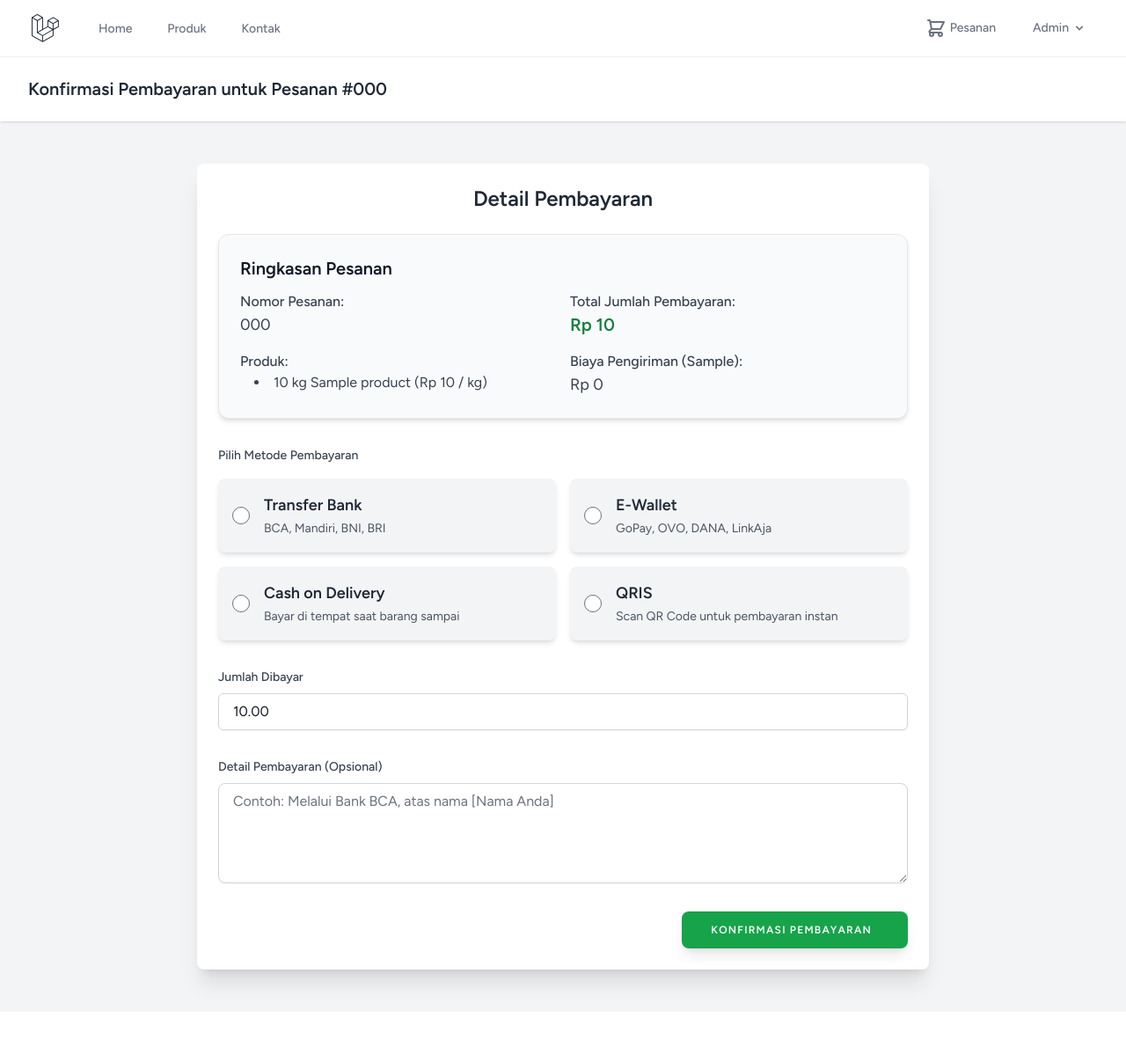
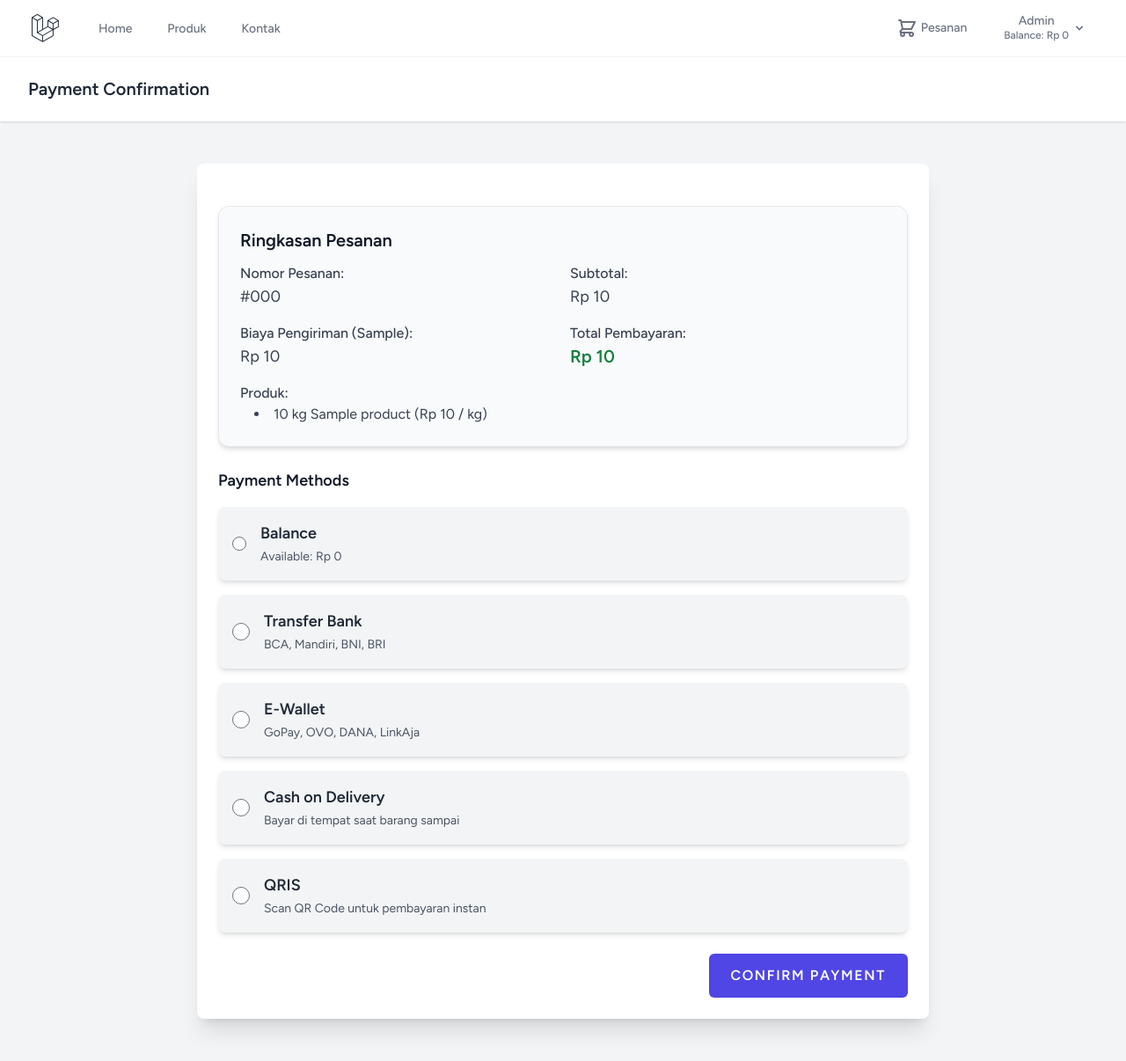
Before and after one commit to Xannydayo/Sayur-id_laravel, a Laravel app: page /payment/1 in a window 1280 px wide. Shown: the whole page at 88% size. Before the commit the page ends 1138 px from the top, so only its background shows below. Run offline with Laravel 10, Linux system fonts and the light colour scheme; a user stored in the database is signed in; data comes from the database, SQL or seed files in the repository; tables that the repository leaves empty hold one stand-in row (values such as "Sample post"); style sheets or scripts are compiled from the project's sources; parts of the project's set-up code (start-up, migrations or seed data) failed here and were passed over.

Commit message:
tambah fitur balance user

```diff
--- a/app/Http/Controllers/PaymentController.php
+++ b/app/Http/Controllers/PaymentController.php
@@ -6,12 +6,51 @@
 use App\Models\Payment;
 use Illuminate\Http\Request;
 use Barryvdh\DomPDF\Facade\Pdf;
+use Illuminate\Support\Facades\Auth;
 
 class PaymentController extends Controller
 {
     public function index(Order $order)
     {
-        return view('payments.create', compact('order'));
+        if ($order->user_id !== Auth::id()) {
+            abort(403);
+        }
+
+        return view('payment.index', compact('order'));
+    }
+
+    public function process(Request $request, Order $order)
+    {
+        if ($order->user_id !== Auth::id()) {
+            abort(403);
+        }
+
+        $request->validate([
+            'payment_method' => 'required|in:balance,bank_transfer,credit_card',
+        ]);
+
+        if ($request->payment_method === 'balance') {
+            $user = Auth::user();
+
+            if ($user->balance < $order->total_amount) {
+                return back()->with('error', 'Insufficient balance');
+            }
+
+            // Deduct balance
+            $user->balance -= $order->total_amount;
+            $user->save();
+
+            // Update order status
+            $order->payment_method = 'balance';
+            $order->payment_status = 'paid';
+            $order->status = 'processing';
+            $order->save();
+
+            return redirect()->route('orders.show', $order)->with('success', 'Payment successful using balance');
+        }
+
+        // Handle other payment methods
+        // ... existing code for other payment methods ...
     }
 
     public function store(Request $request)
--- a/resources/views/layouts/navigation.blade.php
+++ b/resources/views/layouts/navigation.blade.php
@@ -38,7 +38,10 @@
                 <x-dropdown align="right" width="48">
                     <x-slot name="trigger">
                         <button class="inline-flex items-center px-3 py-2 border border-transparent text-sm leading-4 font-medium rounded-md text-gray-500 dark:text-gray-400 bg-white dark:bg-gray-800 hover:text-gray-700 dark:hover:text-gray-300 focus:outline-none transition ease-in-out duration-150">
-                            <div>{{ Auth::user()->name }}</div>
+                            <div>
+                                <div>{{ Auth::user()->name }}</div>
+                                <div class="text-xs text-gray-500">Balance: Rp {{ number_format(Auth::user()->balance, 0, ',', '.') }}</div>
+                            </div>
 
                             <div class="ml-1">
                                 <svg class="fill-current h-4 w-4" xmlns="http://www.w3.org/2000/svg" viewBox="0 0 20 20">
@@ -55,6 +58,10 @@
 
                         <x-dropdown-link :href="route('wishlist.index')">
                             {{ __('Wishlist') }}
+                        </x-dropdown-link>
+
+                        <x-dropdown-link :href="route('balance.show')">
+                            {{ __('My Balance') }}
                         </x-dropdown-link>
 
                         <!-- Authentication -->
--- /dev/null
+++ b/resources/views/payment/index.blade.php
@@ -0,0 +1,128 @@
+<x-app-layout>
+    <x-slot name="header">
+        <h2 class="font-semibold text-xl text-gray-800 dark:text-gray-200 leading-tight">
+            {{ __('Payment Confirmation') }}
+        </h2>
+    </x-slot>
+
+    <div class="py-12">
+        <div class="max-w-4xl mx-auto sm:px-6 lg:px-8">
+            <div class="bg-white dark:bg-gray-800 overflow-hidden shadow-xl sm:rounded-lg">
+                <div class="p-6 text-gray-900 dark:text-gray-100">
+                    <form method="POST" action="{{ route('payment.process', $order) }}" class="space-y-6">
+                        @csrf
+                        <input type="hidden" name="order_id" value="{{ $order->id }}">
+
+                        <!-- Order Summary Section -->
+                        <div class="mb-8 p-6 bg-gray-50 dark:bg-gray-700 rounded-xl shadow-md border border-gray-200 dark:border-gray-600">
+                            <h3 class="text-xl font-bold text-gray-900 dark:text-gray-50 mb-3">Ringkasan Pesanan</h3>
+                            <div class="grid grid-cols-1 md:grid-cols-2 gap-4 text-gray-700 dark:text-gray-300">
+                                <div>
+                                    <p class="font-medium">Nomor Pesanan:</p>
+                                    <p class="text-lg">#{{ $order->order_number }}</p>
+                                </div>
+                                <div>
+                                    <p class="font-medium">Subtotal:</p>
+                                    <p class="text-lg">Rp {{ number_format($order->subtotal, 0, ',', '.') }}</p>
+                                </div>
+                                @if($order->discount_amount > 0)
+                                <div>
+                                    <p class="font-medium">Diskon:</p>
+                                    <p class="text-lg text-green-600">- Rp {{ number_format($order->discount_amount, 0, ',', '.') }}</p>
+                                    @if($order->coupon_code)
+                                    <p class="text-sm text-gray-500">Kupon: {{ $order->coupon_code }}</p>
+                                    @endif
+                                </div>
+                                @endif
+                                @if ($order->shipping_cost > 0)
+                                <div>
+                                    <p class="font-medium">Biaya Pengiriman ({{ $order->courier }}):</p>
+                                    <p class="text-lg">Rp {{ number_format($order->shipping_cost, 0, ',', '.') }}</p>
+                                </div>
+                                @endif
+                                <div>
+                                    <p class="font-medium">Total Pembayaran:</p>
+                                    <p class="text-xl font-semibold text-green-700 dark:text-green-400">Rp {{ number_format($order->total_amount, 0, ',', '.') }}</p>
+                                </div>
+                                <div>
+                                    <p class="font-medium">Produk:</p>
+                                    <ul class="list-disc list-inside ml-4">
+                                        @foreach($order->products as $product)
+                                            <li>{{ $product->pivot->quantity }} kg {{ $product->nama }} (Rp {{ number_format($product->pivot->price, 0, ',', '.') }} / kg)</li>
+                                        @endforeach
+                                    </ul>
+                                </div>
+                            </div>
+                        </div>
+
+                        <div class="payment-methods">
+                            <h3 class="text-lg font-semibold mb-4">Payment Methods</h3>
+
+                            <div class="space-y-4">
+                                <!-- Balance Payment Option -->
+                                <label for="balance" class="flex items-center p-4 bg-gray-100 dark:bg-gray-700 rounded-lg shadow-md cursor-pointer hover:bg-gray-200 dark:hover:bg-gray-600 transition-colors duration-200">
+                                    <input type="radio" name="payment_method" id="balance" value="balance" class="h-4 w-4 text-indigo-600 focus:ring-indigo-500" required>
+                                    <div class="ml-4">
+                                        <i class="fas fa-wallet fa-2x text-indigo-500 dark:text-indigo-400 mb-2"></i>
+                                        <span class="text-lg font-semibold text-gray-800 dark:text-gray-100 block">Balance</span>
+                                        <span class="text-sm text-gray-600 dark:text-gray-300">Available: Rp {{ number_format(auth()->user()->balance, 0, ',', '.') }}</span>
+                                    </div>
+                                </label>
+
+                                <!-- You can add other payment methods here -->
+                                <label for="payment_bank_transfer" class="flex items-center p-4 bg-gray-100 dark:bg-gray-700 rounded-lg shadow-md cursor-pointer hover:bg-gray-200 dark:hover:bg-gray-600 transition-colors duration-200">
+                                    <input type="radio" id="payment_bank_transfer" name="payment_method" value="bank_transfer" class="form-radio h-5 w-5 text-green-600" required>
+                                    <div class="ml-4">
+                                        <i class="fas fa-bank fa-2x text-blue-500 dark:text-blue-400 mb-2"></i>
+                                        <span class="text-lg font-semibold text-gray-800 dark:text-gray-100 block">Transfer Bank</span>
+                                        <span class="text-sm text-gray-600 dark:text-gray-300">BCA, Mandiri, BNI, BRI</span>
+                                    </div>
+                                </label>
+
+                                <label for="payment_e_wallet" class="flex items-center p-4 bg-gray-100 dark:bg-gray-700 rounded-lg shadow-md cursor-pointer hover:bg-gray-200 dark:hover:bg-gray-600 transition-colors duration-200">
+                                    <input type="radio" id="payment_e_wallet" name="payment_method" value="e_wallet" class="form-radio h-5 w-5 text-green-600" required>
+                                    <div class="ml-4">
+                                        <i class="fas fa-wallet fa-2x text-purple-500 dark:text-purple-400 mb-2"></i>
+                                        <span class="text-lg font-semibold text-gray-800 dark:text-gray-100 block">E-Wallet</span>
+                                        <span class="text-sm text-gray-600 dark:text-gray-300">GoPay, OVO, DANA, LinkAja</span>
+                                    </div>
+                                </label>
+
+                                <label for="payment_cash" class="flex items-center p-4 bg-gray-100 dark:bg-gray-700 rounded-lg shadow-md cursor-pointer hover:bg-gray-200 dark:hover:bg-gray-600 transition-colors duration-200">
+                                    <input type="radio" id="payment_cash" name="payment_method" value="cash" class="form-radio h-5 w-5 text-green-600" required>
+                                    <div class="ml-4">
+                                        <i class="fas fa-money-bill-wave fa-2x text-yellow-600 dark:text-yellow-500 mb-2"></i>
+                                        <span class="text-lg font-semibold text-gray-800 dark:text-gray-100 block">Cash on Delivery</span>
+                                        <span class="text-sm text-gray-600 dark:text-gray-300">Bayar di tempat saat barang sampai</span>
+                                    </div>
+                                </label>
+
+                                <label for="payment_qris" class="flex items-center p-4 bg-gray-100 dark:bg-gray-700 rounded-lg shadow-md cursor-pointer hover:bg-gray-200 dark:hover:bg-gray-600 transition-colors duration-200">
+                                    <input type="radio" id="payment_qris" name="payment_method" value="qris" class="form-radio h-5 w-5 text-green-600" required>
+                                    <div class="ml-4">
+                                        <i class="fas fa-qrcode fa-2x text-red-500 dark:text-red-400 mb-2"></i>
+                                        <span class="text-lg font-semibold text-gray-800 dark:text-gray-100 block">QRIS</span>
+                                        <span class="text-sm text-gray-600 dark:text-gray-300">Scan QR Code untuk pembayaran instan</span>
+                                    </div>
+                                </label>
+                            </div>
+                        </div>
+
+                        @if(session('error'))
+                            <div class="mt-4 p-4 bg-red-100 text-red-700 rounded-md">
+                                {{ session('error') }}
+                            </div>
+                        @endif
+
+                        <div class="flex items-center justify-end mt-6">
+                            <button type="submit" class="inline-flex items-center px-6 py-3 bg-indigo-600 border border-transparent rounded-md font-semibold text-white uppercase tracking-widest hover:bg-indigo-700 focus:bg-indigo-700 active:bg-indigo-800 focus:outline-none focus:ring-2 focus:ring-indigo-500 focus:ring-offset-2 transition ease-in-out duration-150">
+                                Confirm Payment
+                            </button>
+                        </div>
+                    </form>
+
+                </div>
+            </div>
+        </div>
+    </div>
+</x-app-layout>
--- a/routes/web.php
+++ b/routes/web.php
@@ -12,6 +12,7 @@
 use App\Http\Controllers\WishlistController;
 use App\Http\Controllers\CartController;
 use App\Http\Controllers\CheckoutController;
+use App\Http\Controllers\BalanceController;
 
 // Route custom kamu
 Route::get('/', [HomeController::class, 'index'])->name('home');
@@ -60,6 +61,14 @@
     Route::get('/checkout', [CheckoutController::class, 'index'])->name('checkout');
     Route::post('/checkout', [CheckoutController::class, 'store'])->name('checkout.store');
     Route::get('/payment/{order}', [\App\Http\Controllers\PaymentController::class, 'index'])->name('payment');
+
+    // Balance routes
+    Route::get('/balance', [BalanceController::class, 'show'])->name('balance.show');
+    Route::post('/balance/topup', [BalanceController::class, 'topUp'])->name('balance.topup')->middleware('admin');
+    Route::post('/balance/use', [BalanceController::class, 'useBalance'])->name('balance.use');
+
+    // Payment processing route
+    Route::post('/payment/process/{order}', [PaymentController::class, 'process'])->name('payment.process');
 });
 
 // Google Login Routes
```
Also changed, not shown: app/Filament/Admin/Resources/UserResource.php (+28 -0 lines), app/Http/Controllers/BalanceController.php (added, +48 -0 lines), resources/views/payments/create.blade.blade.php (deleted, +0 -97 lines), resources/views/profile/balance.blade.php (added, +70 -0 lines), database/migrations/2025_06_18_000000_add_balance_to_users_table.php (added), database/migrations/2025_06_18_000001_add_payment_method_to_orders_table.php (added), database/migrations/2025_06_18_000002_add_payment_status_to_orders_table.php (added).
